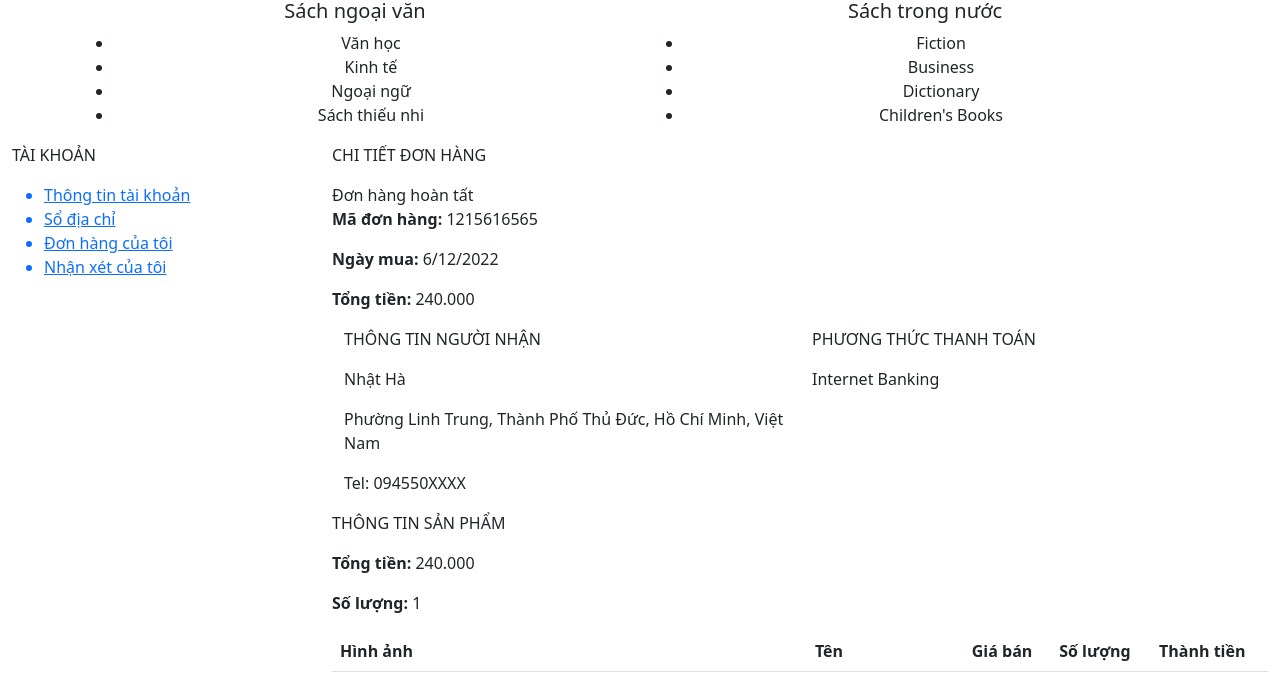
After one commit to nhatha3788/online-bookstore, a PHP site: page /order-detail.php in a window 1280 px wide. The commit adds this page. Shown: the part 969-1646 px from the top of the page. Run offline with PHP 8.4, Linux system fonts and the light colour scheme; some libraries are stand-ins or nearby versions.

Commit message:
Add order detail

```diff
--- /dev/null
+++ b/app/views/customer/order-detail.php
@@ -0,0 +1,85 @@
+<!DOCTYPE html>
+<html lang="en">
+<head>
+    <meta charset="UTF-8">
+    <meta http-equiv="X-UA-Compatible" content="IE=edge">
+    <meta name="viewport" content="width=device-width, initial-scale=1.0">
+    <title>Bookstore</title>
+    <link href="https://cdn.jsdelivr.net/npm/bootstrap@5.2.3/dist/css/bootstrap.min.css" rel="stylesheet" integrity="sha384-rbsA2VBKQhggwzxH7pPCaAqO46MgnOM80zW1RWuH61DGLwZJEdK2Kadq2F9CUG65" crossorigin="anonymous">
+    <link rel="stylesheet" href="../../../public/css/header.css">
+    <link rel="stylesheet" href="../../../public/css/footer.css">
+    <link rel="stylesheet" href="../../../public/css/account/sidebar.css">
+    <link rel="stylesheet" href="../../../public/css/account/order-detail.css">
+    <script src="https://kit.fontawesome.com/9d371022aa.js" crossorigin="anonymous"></script>
+</head>
+<body>
+    <?php include '../components/header.php';?>
+    <div class="main-container">
+        <div class="container-fluid content">
+            <div class="row">
+                <div class="col-3">
+                    <?php include '../components/customer-sidebar.php';?>
+                </div>
+                <div class="col-9">
+                    <!-- <div class="order-view-detail"> -->
+                        <div class="order-view-info">
+                            <p class="detail-title">CHI TIẾT ĐƠN HÀNG</p>
+                            <div class="order-view-status"> Đơn hàng hoàn tất</div>
+                            <p> <strong>Mã đơn hàng: </strong>1215616565</p>
+                            <p> <strong>Ngày mua: </strong>6/12/2022</p>
+                            <p><strong>Tổng tiền: </strong>240.000</p>
+                        </div>
+                        <div class="container order-view-method">
+                            <div class="row">
+                                <div class="col">
+                                    <div class="col-content">
+                                        <p class="detail-title">THÔNG TIN NGƯỜI NHẬN</p>
+                                        <p>Nhật Hà</p>
+                                        <p>Phường Linh Trung, Thành Phố Thủ Đức, Hồ Chí Minh, Việt Nam</p>
+                                        <p>Tel: 094550XXXX</p>
+                                    </div>
+                                </div>
+                                <div class="col">
+                                <div class="col-content">
+                                        <p class="detail-title">PHƯƠNG THỨC THANH TOÁN</p>
+                                        <p>Internet Banking</p>
+                                    </div>
+                                </div>
+                            </div>
+                        </div>
+                        <div class="order-view-product">
+                            <p class="detail-title">THÔNG TIN SẢN PHẨM</p>
+                            <p><strong>Tổng tiền: </strong>240.000</p>
+                            <p><strong>Số lượng: </strong>1</p>
+                            <table class="table">
+                                <thead>
+                                    <tr>
+                                    <th scope="col">Hình ảnh</th>
+                                    <th scope="col">Tên</th>
+                                    <th scope="col">Giá bán</th>
+                                    <th scope="col">Số lượng</th>
+                                    <th scope="col">Thành tiền</th>
+                                    </tr>
+                                </thead>
+                                <tbody>
+                                    <tr>
+                                    <td><img class="product-image" src="../../../public/images/product/motdoiquantri.jpg" alt=""></td>
+                                    <td>Một đời quản trị</td>
+                                    <td>120.000</td>
+                                    <td>2</td>
+                                    <td>240.000</td>
+                                    </tr>
+                                </tbody>
+                            </table>
+                        </div>
+                    <!-- </div> -->
+                </div>
+            </div>
+        </div>
+    </div>
+    <?php include '../components/footer.php';?>
+<script src="https://cdn.jsdelivr.net/npm/bootstrap@5.2.3/dist/js/bootstrap.bundle.min.js"></script>
+<script src="../../js/jquery.js"></script>
+<script src="../../js/function.js"></script>
+</body>
+</html>
```
Also changed, not shown: app/views/customer/order-history.php (+4 -4 lines), public/css/account/order-detail.css (added, +61 -0 lines), public/images/product/motdoiquantri.jpg (added).
